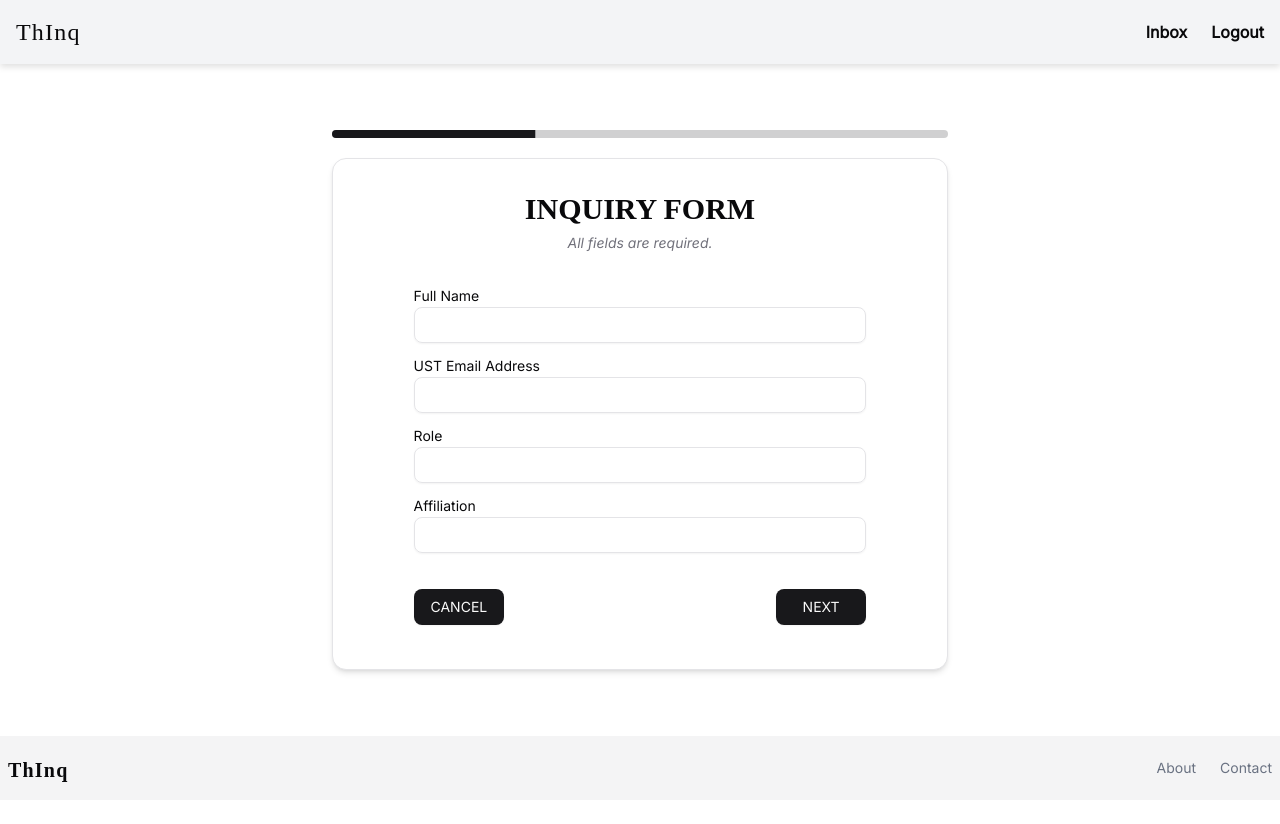
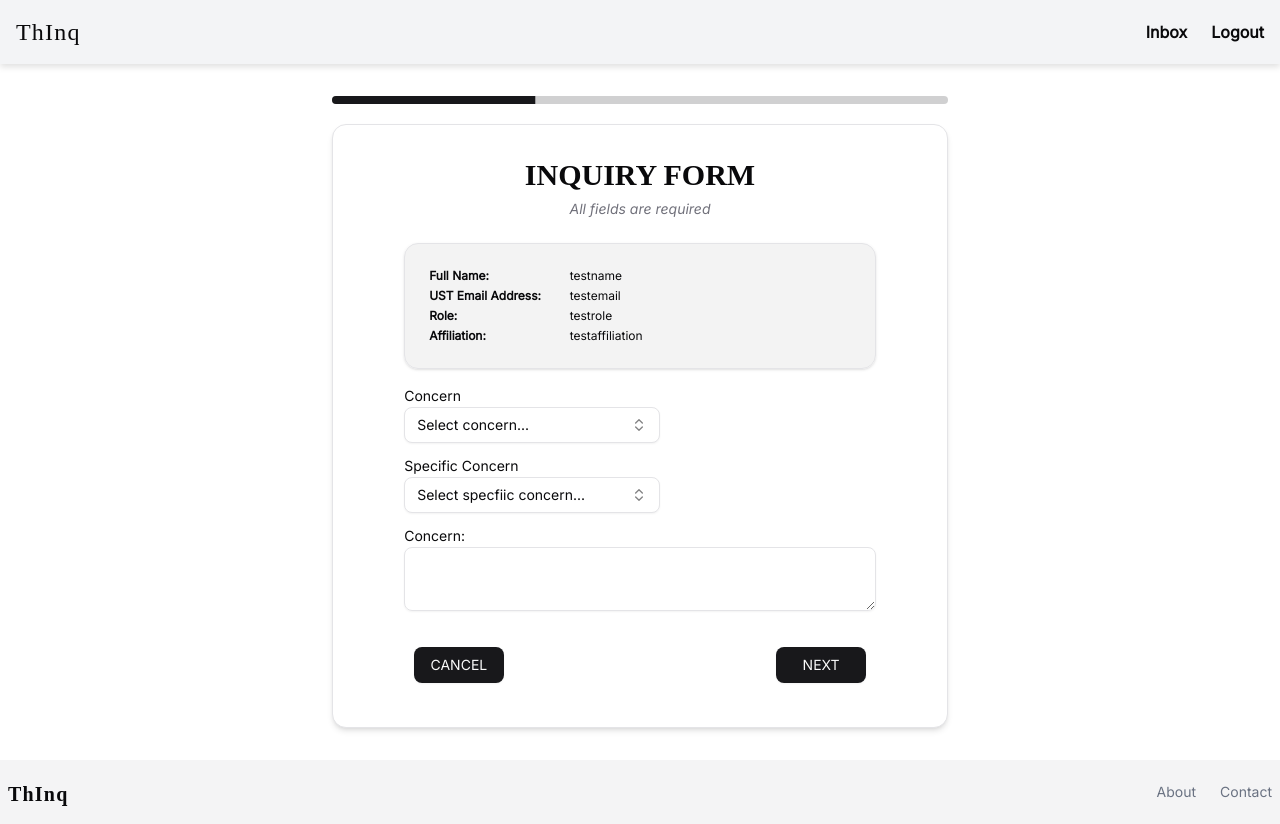
Before and after one commit to arlandev/thinq-revamp, a React (Vite) app: page / in a window 1280 px wide. Before the commit the page ends 800 px from the top, so only its background shows below. Built offline with nearby package versions, Linux system fonts and the light colour scheme; a web font is replaced by a local one.

Commit message:
fix: InquiryForm

```diff
--- a/src/pages/InquiryForm.jsx
+++ b/src/pages/InquiryForm.jsx
@@ -49,10 +49,10 @@ const InquiryForm = () => {
     const [subConcernValue, setSubConcernValue] = useState('');
 
     const [formData, setFormData] = useState({
-        name: '',
-        email: '',
-        role: '',
-        affiliation: '',
+        name: 'testname',
+        email: 'testemail',
+        role: 'testrole',
+        affiliation: 'testaffiliation',
         concern: '',
         subconcern: '',
         details: ''
@@ -66,21 +66,27 @@ const InquiryForm = () => {
         });
     };
 
-    const nextStep = () => {
-        if (currentStep < 1) {
-            setCurrentStep(currentStep + 1);
+    const prevStep = () => {
+        if (currentStep > 0) {
+          setCurrentStep(currentStep - 1);
         }
     };
 
-    const prevStep = () => {
-        if (currentStep > 0) {
-            setCurrentStep(currentStep - 1);
+    const nextStep = (e) => {
+        // Ensure we prevent any default form submission
+        if (e) e.preventDefault();
+
+        if (currentStep < 2) {
+            setCurrentStep(currentStep + 1);
         }
     };
 
     const handleSubmit = (e) => {
         e.preventDefault();
         console.log('Form submitted:', formData);
+
+        setCurrentStep(currentStep + 1);
+
         // Handle form submission logic here
       };
 
@@ -88,37 +94,7 @@ const InquiryForm = () => {
         <>
             <CardHeader className="mt-2">
                 <CardTitle className="text-3xl font-bold font-main justify-self-center">INQUIRY FORM</CardTitle>
-                <CardDescription className="justify-self-center italic">All fields are required.</CardDescription>
-            </CardHeader>
-            <CardContent>
-                <div className="grid grid-rows-* gap-4 w-4/5 mx-auto my-3">
-                    <div>
-                        <Label htmlFor="name" className="mb-1">Full Name</Label>
-                        <Input id="name" name="name" value={formData.name} onChange={handleInputChange}></Input>
-                    </div>
-
-                    <div>
-                        <Label htmlFor="email" className="mb-1">UST Email Address</Label>
-                        <Input id="email" name="email" type="email" value={formData.email} onChange={handleInputChange}></Input>
-                    </div>
-
-                    <div>
-                        <Label htmlFor="role" className="mb-1">Role</Label>
-                        <Input id="role" name="role" value={formData.role} onChange={handleInputChange}></Input>
-                    </div>
-
-                    <div>
-                        <Label htmlFor="affiliation" className="mb-1">Affiliation</Label>
-                        <Input id="affiliation" name="affiliation" value={formData.affiliation} onChange={handleInputChange}></Input>
-                    </div>
-                </div>
-            </CardContent>
-        </>,
-
-        <>
-            <CardHeader className="mt-2">
-                <CardTitle className="text-3xl font-bold font-main justify-self-center">INQUIRY FORM</CardTitle>
-                <CardDescription className="justify-self-center italic">All fields are required.</CardDescription>
+                <CardDescription className="justify-self-center italic">All fields are required</CardDescription>
             </CardHeader>
             <CardContent>
                 <Card className="bg-primary/5 w-5/6 justify-self-center">
@@ -224,6 +200,48 @@ const InquiryForm = () => {
                     </div>
                 </div>
             </CardContent>
+        </>,
+
+        <>
+            <CardHeader className="mt-2">
+                <CardTitle className="text-3xl font-bold font-main justify-self-center">INQUIRY SUMMARY</CardTitle>
+                <CardDescription className="justify-self-center italic">Review your submission</CardDescription>
+            </CardHeader>
+            <CardContent>
+                <Card className="bg-primary/5 w-5/6 justify-self-center">
+                    <CardContent className="grid grid-rows-* text-xs gap-1">
+                        <div className="grid grid-cols-3">
+                            <div className="col-span-1"><p className="font-bold">Main Concern:</p></div>
+                            <div className="col-span-2"><p>{formData.concern}</p></div>
+                        </div>
+                        <div className="grid grid-cols-3">
+                            <div className="col-span-1"><p className="font-bold">Specific Concern:</p></div>
+                            <div className="col-span-2"><p>{formData.subconcern}</p></div>
+                        </div>
+                        <div className="grid grid-cols-3">
+                            <div className="col-span-1"><p className="font-bold">Concern Details:</p></div>
+                            <div className="col-span-2"><p>{formData.details}</p></div>
+                        </div>
+                    </CardContent>
+                </Card>
+            </CardContent>
+        </>,
+
+        <>
+            <CardHeader className="mt-2">
+                <CardTitle className="text-3xl font-bold font-main justify-self-center">INQUIRY SUBMITTED</CardTitle>
+                <CardDescription className="justify-self-center italic">Take note of your Reference Number</CardDescription>
+            </CardHeader>
+            <CardContent className="font-sub">
+                <Card className="bg-primary/5 w-5/6 justify-self-center my-5">
+                    <CardContent className="grid grid-rows-* gap-2">
+                        <p className="text-center text-md">An email confirmation will be sent to you. Check you Inbox for updates.</p>
+                        <hr className="my-2 h-px border-t-0 bg-transparent bg-gradient-to-r from-transparent via-neutral-500 to-transparent opacity-25 dark:via-neutral-400" />
+                        <p className="text-center text-xl text-bold"><b>REFERENCE NUMBER</b></p>
+                        <p className="text-center text-md text-bold">12345</p>
+                    </CardContent>
+                </Card>
+            </CardContent>
         </>
 
     ]
@@ -246,13 +264,20 @@ const InquiryForm = () => {
                                 {currentStep === 0 ? (
                                     <Button className="col-start-1 cursor-pointer" type="button">CANCEL</Button>
                                 ) : (
-                                    <Button className="col-start-1 cursor-pointer" type="button" onClick={prevStep}>PREV</Button>
+                                    currentStep === 1 ? (
+                                        <Button className="col-start-1 w-3/4 cursor-pointer" type="button" onClick={prevStep}>PREV</Button>
+                                    ) : (
+                                        <Button className="col-start-1 col-span-2 w-3/4 cursor-pointer" type="button">GO TO INBOX</Button>
+                                    )
                                 )}
 
                                 {currentStep < sections.length - 1 ? (
-                                    <Button className="col-start-5 cursor-pointer" type="button" onClick={nextStep}>NEXT</Button>
-                                ) : (
-                                    <Button className="col-start-5 cursor-pointer" type="submit">SUBMIT</Button>
+                                    currentStep === 1 ? (
+                                       <Button className="col-start-5 cursor-pointer" type="submit">SUBMIT</Button>
+                                    ) : (
+                                        <Button className="col-start-5 cursor-pointer" type="button" onClick={nextStep}>NEXT</Button>
+                                    )) : (
+                                    <Button className="col-start-5 cursor-pointer" type="button">CLOSE</Button>
                                 )}
                             </div>
                         </CardFooter>
```
